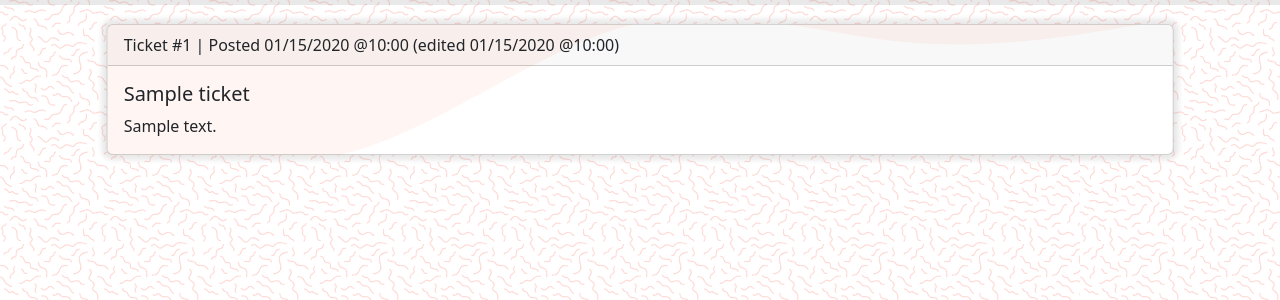
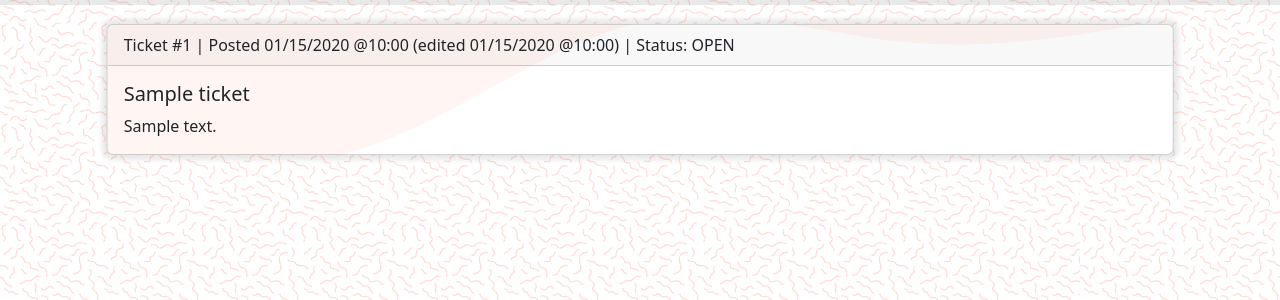
Before and after one commit to loganwldn/tms, a Flask app: page /ticket/1 in a window 1280 px wide. Shown: the part 56-356 px from the top of the page. Run offline with Flask 3, Linux system fonts and the light colour scheme; tables that the repository leaves empty hold one stand-in row (values such as "Sample post").

Commit message:
Ticket status viewing

```diff
--- a/routes/templates/tickets/view.html
+++ b/routes/templates/tickets/view.html
@@ -13,6 +13,14 @@
             {% if ticket.last_updated %}
             (edited {{ ticket.last_updated.strftime("%m/%d/%Y @%H:%M") }})
             {% endif %}
+
+            | Status:
+
+            {% if ticket.is_open %}
+            OPEN
+            {% else %}
+            CLOSED
+            {% endif %}
         </div>
         <div class="card-body">
             <h5 class="card-title">{{ ticket.title }}</h5>
```
